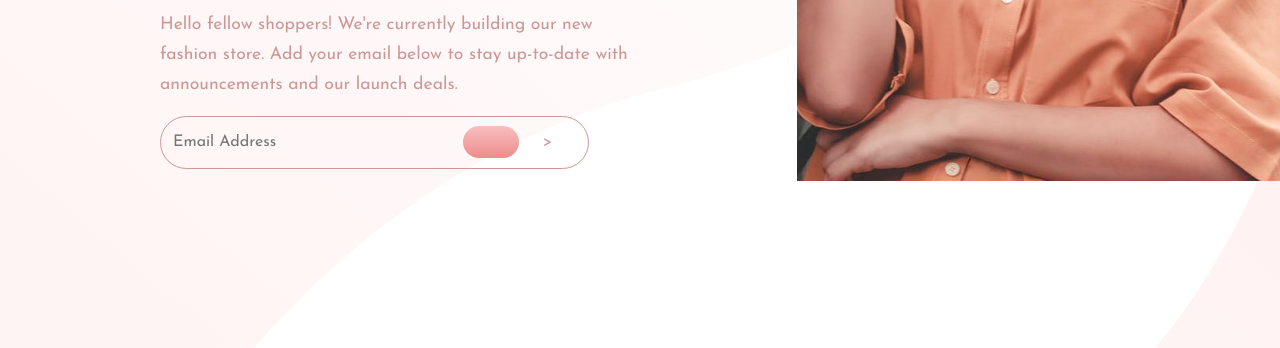
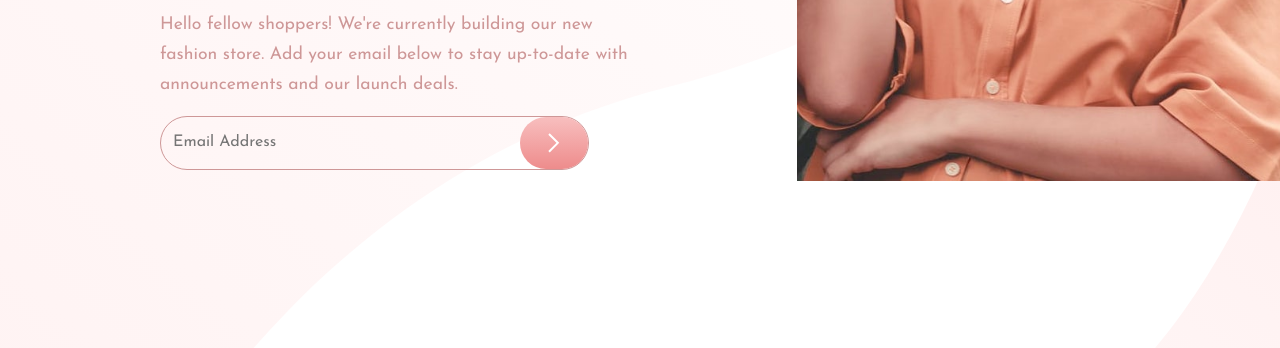
Before and after one commit to Aboubakr06/base-apparel-coming-soon-main, a plain HTML site: page index.html in a window 1280 px wide. Shown: the part 452-800 px from the top of the page. Drawn offline with Linux system fonts and the light colour scheme.

Commit message:
Revert "commit"
This reverts commit 417fa1faa1eb7f23464133381443b193f1e637fc.

```diff
--- a/index.html
+++ b/index.html
@@ -33,7 +33,7 @@
       <div class="email">
         <input id="email-inp" class="email__input" type="email" placeholder="Email Address">
         <img class="error" src="images/icon-error.svg" alt="" aria-hidden="true">
-        <button id="button" class="button" aria-label="submit button"></button>><img src="images/icon-arrow.svg" alt="" aria-hidden="true"></button>
+        <button id="button" class="button"><img src="images/icon-arrow.svg" alt="" aria-hidden="true"></button>
       </div>
       <p class="error-msg">Please provide a valid email</p>
       <p class="valid-msg">Success! Please check your email</p>
```
